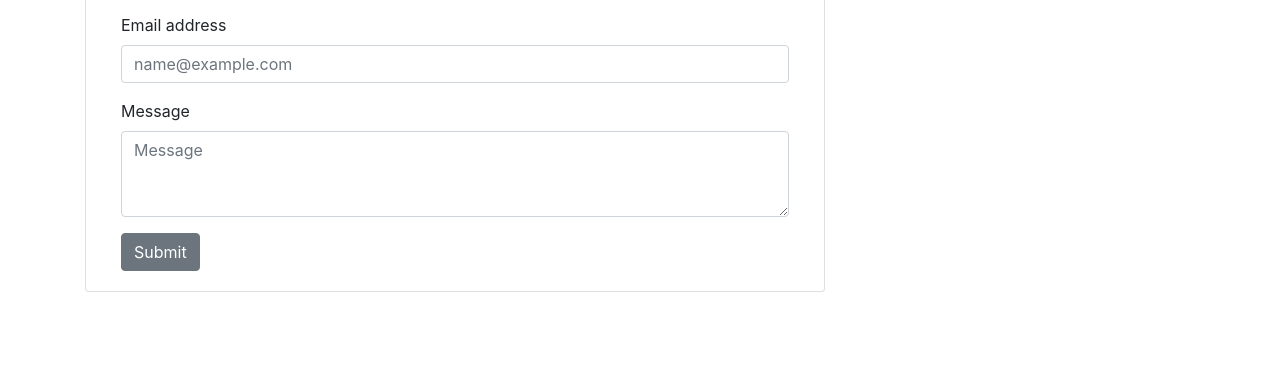
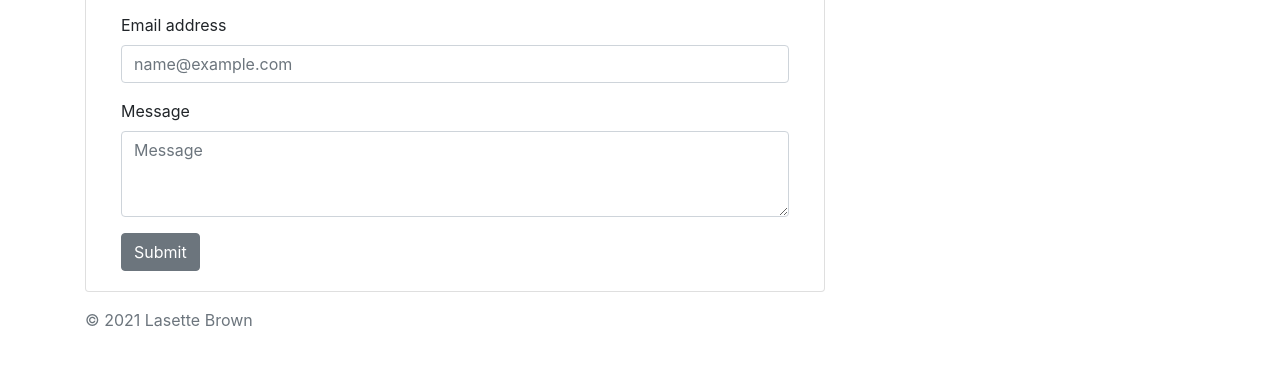
Before and after one commit to LasetteBrown/2-Responsive-Portfolio, a plain HTML site: page contact.html in a window 1280 px wide. Shown: the part 248-614 px from the top of the page. Drawn offline with nearby package versions, Linux system fonts and the light colour scheme.

Commit message:
added a sticky footer.

```diff
--- a/contact.html
+++ b/contact.html
@@ -62,6 +62,11 @@
             </div>
         </section>
     </main>
+    <footer class="footer mt-auto py-3">
+        <div class="container">
+            <span class="text-muted">&#169 2021 Lasette Brown</span>
+        </div>
+    </footer>
     <!-- Optional JavaScript; choose one of the two! -->
 
     <!-- Option 1: jQuery and Bootstrap Bundle (includes Popper) -->
```
Also changed, not shown: index.html (+5 -0 lines), portfolio.html (+5 -1 lines), 1 other file.
